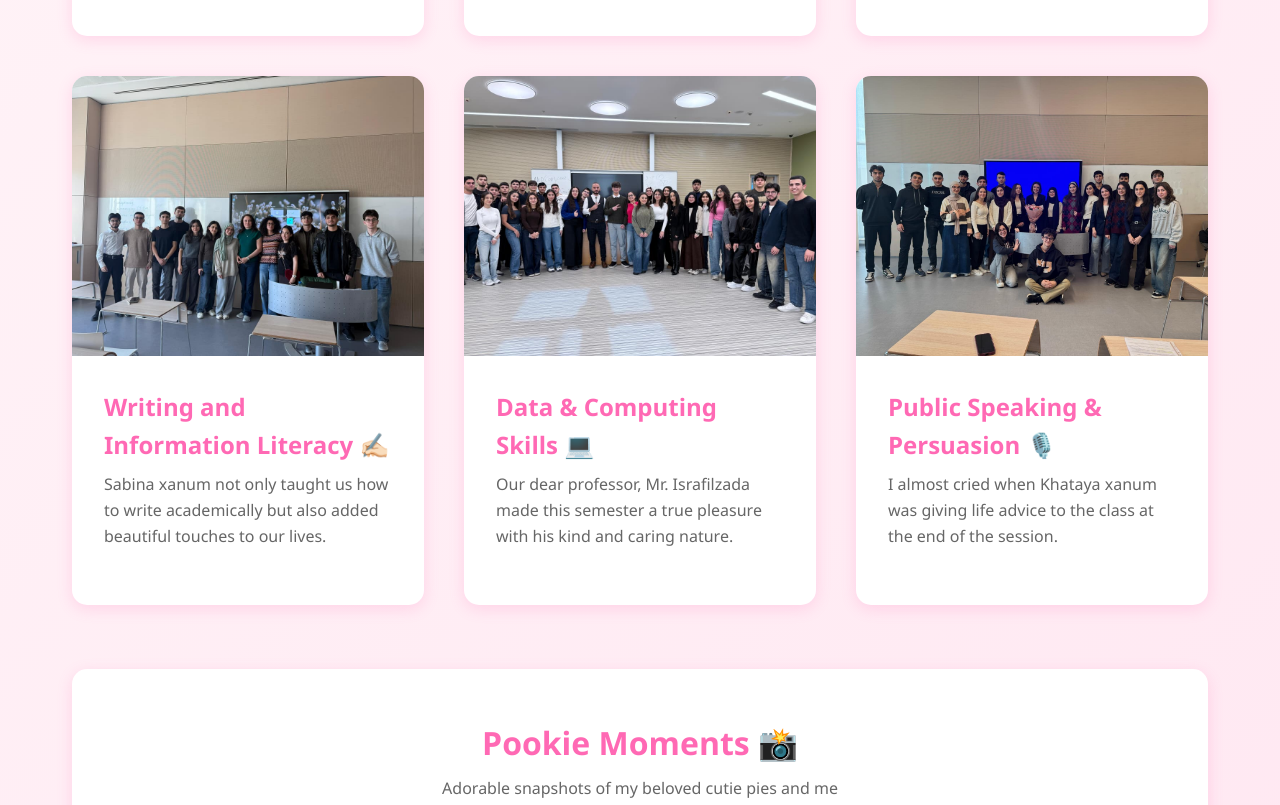
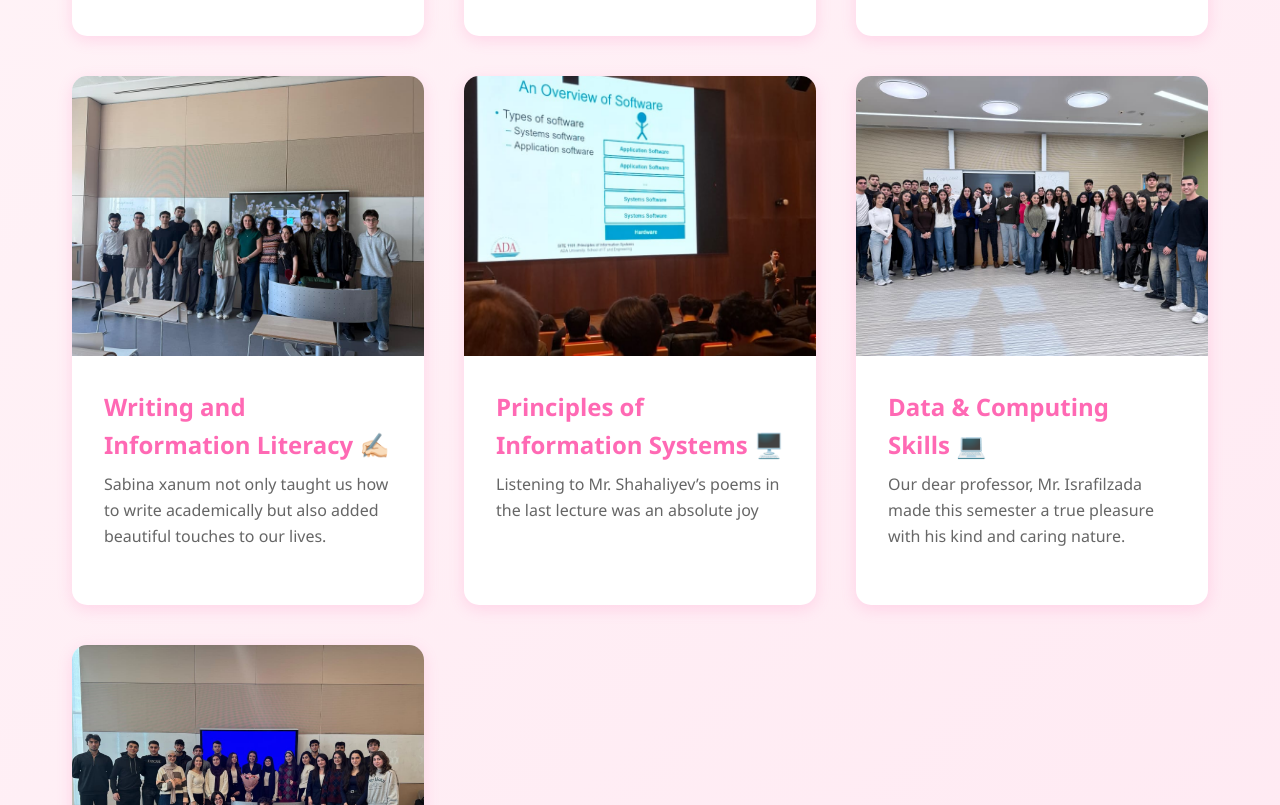
Before and after one commit to aslikazimli/project_3_personal_website, a plain HTML site: page pookies.html in a window 1280 px wide. Shown: the part 788-1593 px from the top of the page. Drawn offline with Linux system fonts and the light colour scheme.

Commit message:
Update website design

```diff
--- a/pookies.html
+++ b/pookies.html
@@ -73,6 +73,18 @@
 
             <div class="pookie-card">
                 <div class="pookie-image">
+                    <img src="images/iso.jpeg" alt="info">
+                </div>
+                <div class="pookie-info">
+                    <h3>Principles of Information Systems 🖥️</h3>
+
+                    <p class="pookie-description"> Listening to Mr. Shahaliyev’s poems in the last lecture was an absolute joy</p>
+
+                </div>
+            </div>
+
+            <div class="pookie-card">
+                <div class="pookie-image">
                     <img src="images/khalil.jpeg" alt="data">
                 </div>
                 <div class="pookie-info">
```
Also changed, not shown: images/iso.jpeg (added).
